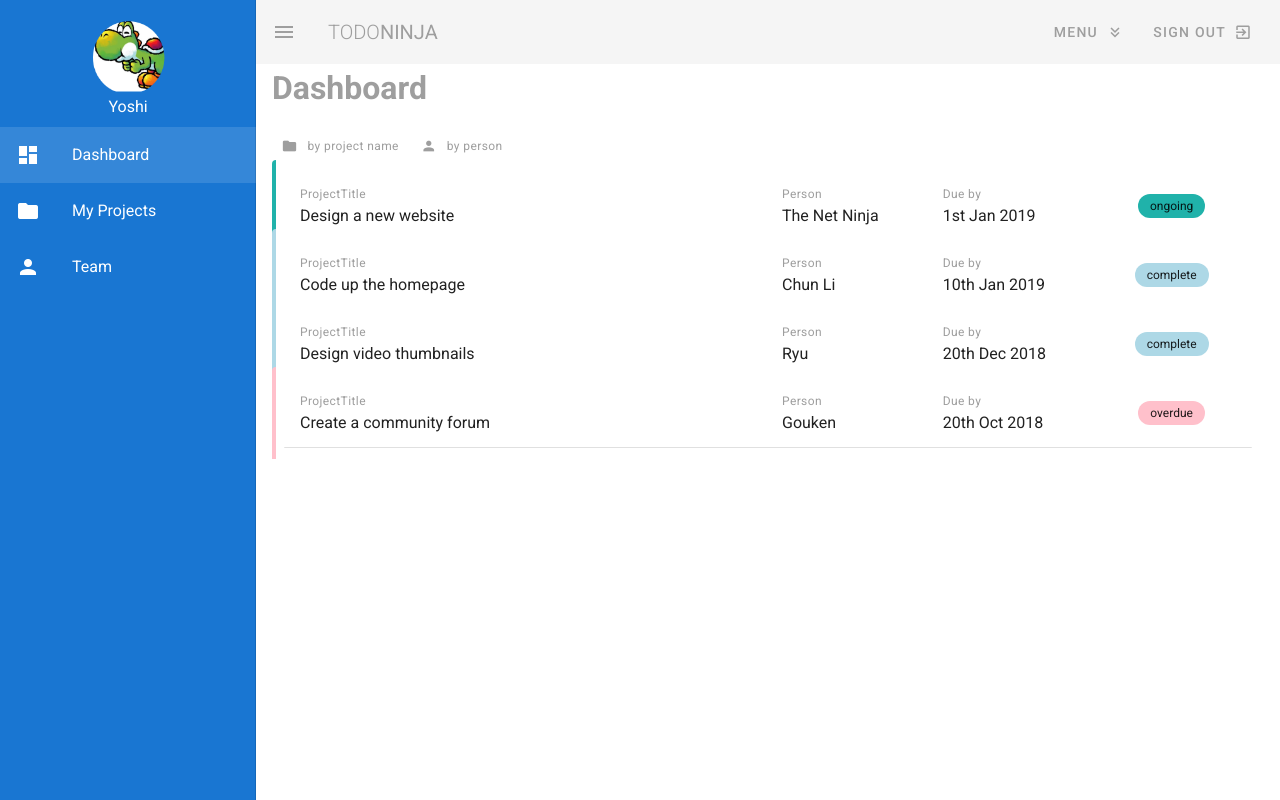
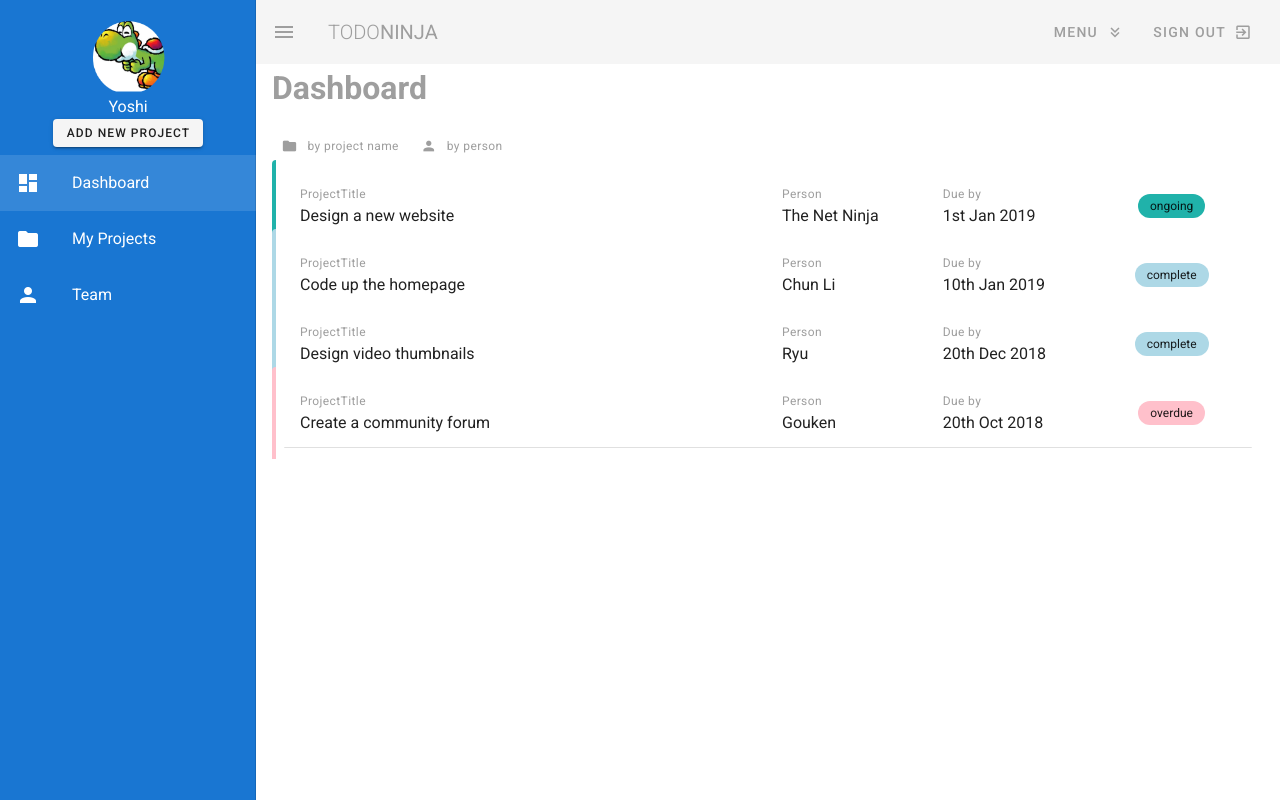
Before and after one commit to git-nori/_tr_vuetify-net-ninja, a Vue app: page / in a window 1280 px wide. Both pictures are taken after a click on the button 28 px from the left and 32 px from the top of the page. Built offline with nearby package versions, Linux system fonts and the light colour scheme.

Commit message:
[#23 - Popups (dialogs)]dialogを新規作成しNavBarに追加

```diff
--- a/src/components/NavBar.vue
+++ b/src/components/NavBar.vue
@@ -41,6 +41,13 @@
         </v-col>
       </v-row>
       <span class="d-flex justify-center white--text">Yoshi</span>
+
+      <v-row>
+        <v-col class="d-flex justify-center">
+          <popup />
+        </v-col>
+      </v-row>
+
       <v-list class="primary">
         <!-- ':to' => 内部リンクを設定(':href' => 外部リンク) -->
         <v-list-item v-for="(link, index) in links" :key="index" :to="link.route">
@@ -57,6 +64,7 @@
 </template>
 
 <script>
+import Popup from "./Popup";
 export default {
   data() {
     return {
@@ -67,6 +75,9 @@
         { icon: "mdi-account", text: "Team", route: "/team" }
       ]
     };
+  },
+  components: {
+    Popup
   }
 };
 </script>
--- /dev/null
+++ b/src/components/Popup.vue
@@ -0,0 +1,16 @@
+<template>
+  <v-dialog max-width="600px">
+    <template v-slot:activator="{on}">
+      <v-btn small v-on="on">Add new Project</v-btn>
+    </template>
+    <v-card>
+      <v-card-title>
+        <h2>Add a New Project</h2>
+      </v-card-title>
+    </v-card>
+  </v-dialog>
+</template>
+
+<script>
+export default {};
+</script>
```
